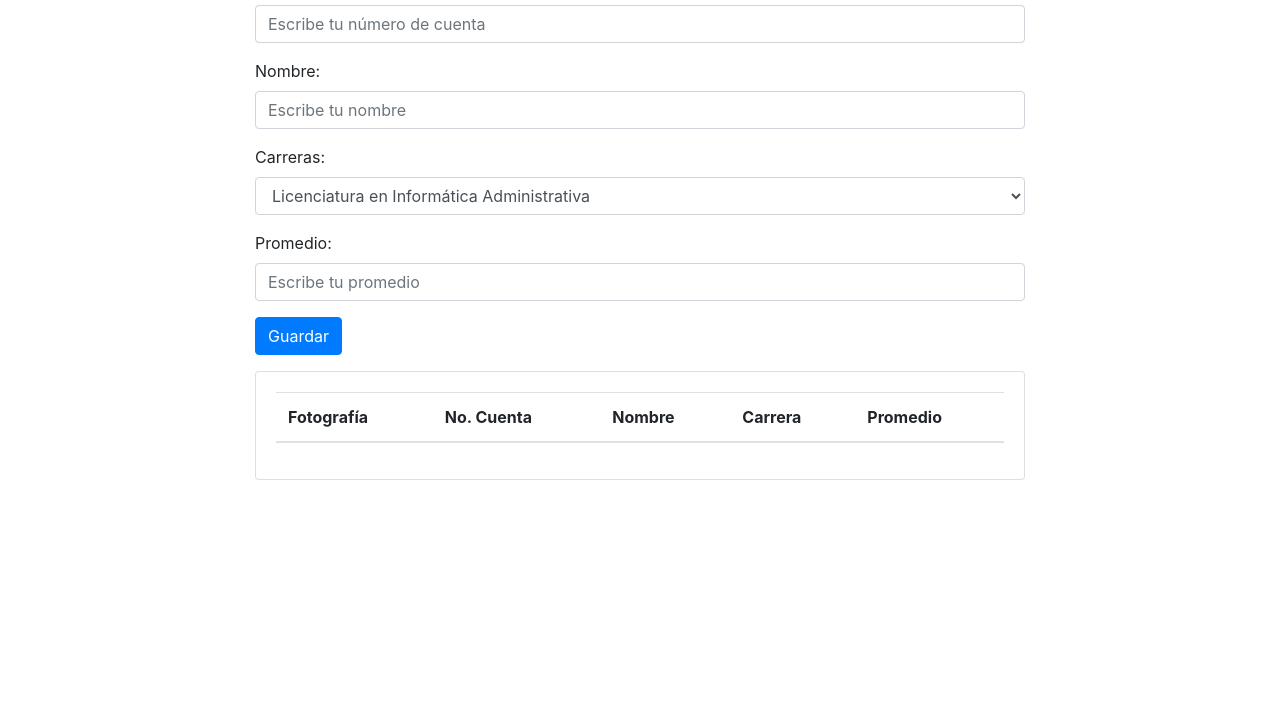
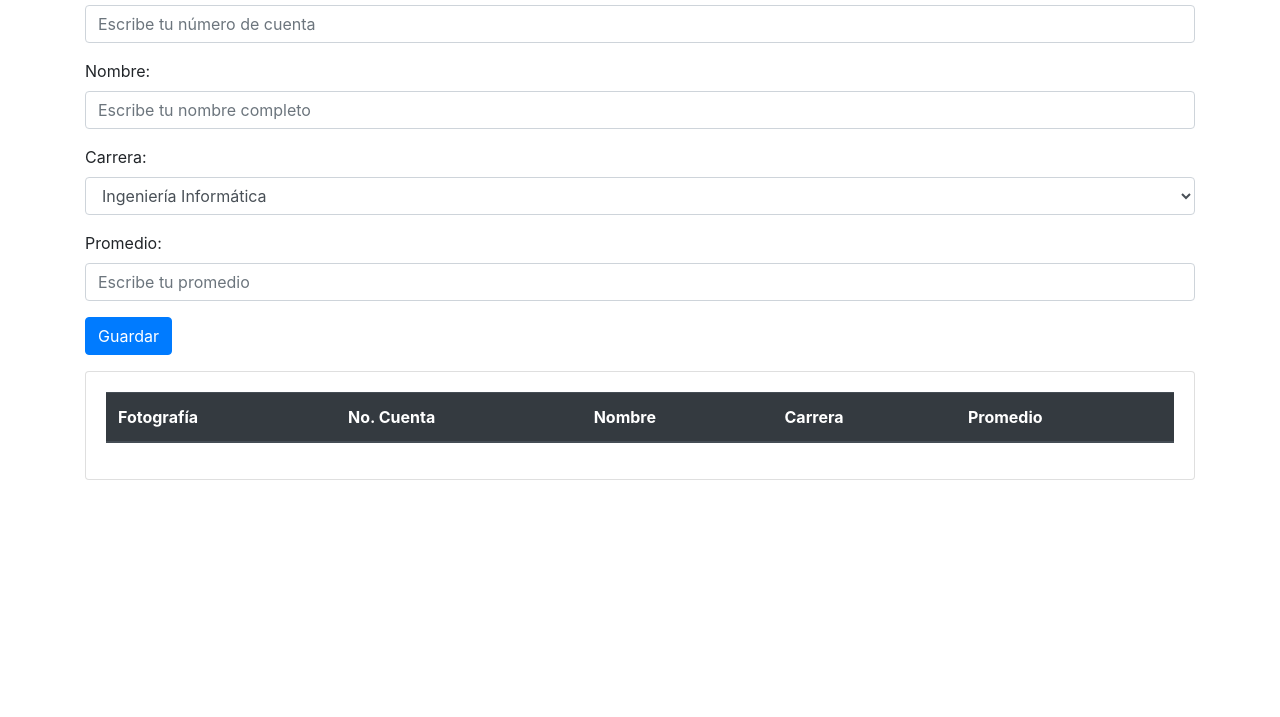
Before and after one commit to BrendaJan/alumnos, a plain HTML site: page index.html in a window 1280 px wide. Shown: the part 83-800 px from the top of the page. Drawn offline with nearby package versions, Linux system fonts and the light colour scheme.

Commit message:
Add files via upload

```diff
--- a/index.html
+++ b/index.html
@@ -3,50 +3,38 @@
 
 <head>
     <meta charset="UTF-8">
-    <title>Alumnos inscritos</title>
+    <title>Alumnos Inscritos</title>
     <link rel="stylesheet" href="css/bootstrap.min.css">
-    <style>
-        .container {
-            width: 800px;
-        }
-    </style>
 </head>
 
 <body>
 <div class="container">
     <h1>Alumnos inscritos</h1>
     <form>
-            <!--No de cuenta-->
+        <!--Numero de cuenta-->
         <div class="form-group">
             <label for="no_cuenta">
-                    No. de cuenta:
+                No. Cuenta:
             </label>
-                <input type="text" id="no_cuenta" name="no_cuenta" class="form-control"
-                    placeholder="Escribe tu número de cuenta">
+            <input type="number" id="no_cuenta" name="no_cuenta"
+            class="form-control" placeholder="Escribe tu número de cuenta">
         </div>
-
-            <!--Nombre-->
         <div class="form-group">
             <label for="nombre">
                 Nombre:
             </label>
-                <input type="text" id="nombre" name="nombre" class="form-control" placeholder="Escribe tu nombre">
+            <input type="text" id="nombre" name="nombre"
+            class="form-control" placeholder="Escribe tu nombre completo">
         </div>
-
-            <!--Carreras-->
+        <!--Carrera-->
         <div class="form-group">
             <label for="carrera">
-                    Carreras:
+                Carrera:
             </label>
             <select class="form-control" name="carrera" id="carrera">
-                    <option value="Licenciatura en Informática Administrativa">
-                        Licenciatura en Informática Administrativa
-                    </option>
-                    <option value="Ing. en Computación">
-                        Ing. en Computación
-                    </option>
+                <option value="Ingeniería Informática">Ingeniería Informática</option>
                 <option value="Contaduría">Contaduría</option>
-                    <option value="Psicología">Psicología</option>
+                <option value="Ingeniería Civil">Ingeniería Civil</option>
             </select>
         </div>
 
@@ -55,19 +43,19 @@
             <label for="promedio">
                 Promedio:
             </label>
-                <input type="number" id="promedio" name="promedio" class="form-control"
-                    placeholder="Escribe tu promedio">
+            <input type="number" id="promedio" name="promedio"
+            class="form-control" placeholder="Escribe tu promedio">
         </div>
-
-            <!--Botón guardar-->
+        <!--Botones-->
         <div class="form-group">
             <input type="submit" value="Guardar" id="btn_guardar"
             class="btn btn-primary">
         </div>
     </form>
+
     <div class="card">
         <div class="card-body" id="salida">
-                <table id="lista_alumnos" class="table table-striped">
+            <table id="tabla_alumnos" class="table table-striped table-dark">
                 <thead>
                 <tr>
                     <th>Fotografía</th>
@@ -77,12 +65,14 @@
                     <th>Promedio</th>
                 </tr>
                 </thead>
-                    <tbody></tbody>
+                <tbody>
+
+                </tbody>
             </table>
         </div>
     </div>
 </div>
-    <script src="js/p04_tabla_alumnos.js"></script>
+<script src="js/alumnos_inscritos.js"></script>
 </body>
 
 </html>
```
Lines whose indentation alone changed are shown as unchanged.
